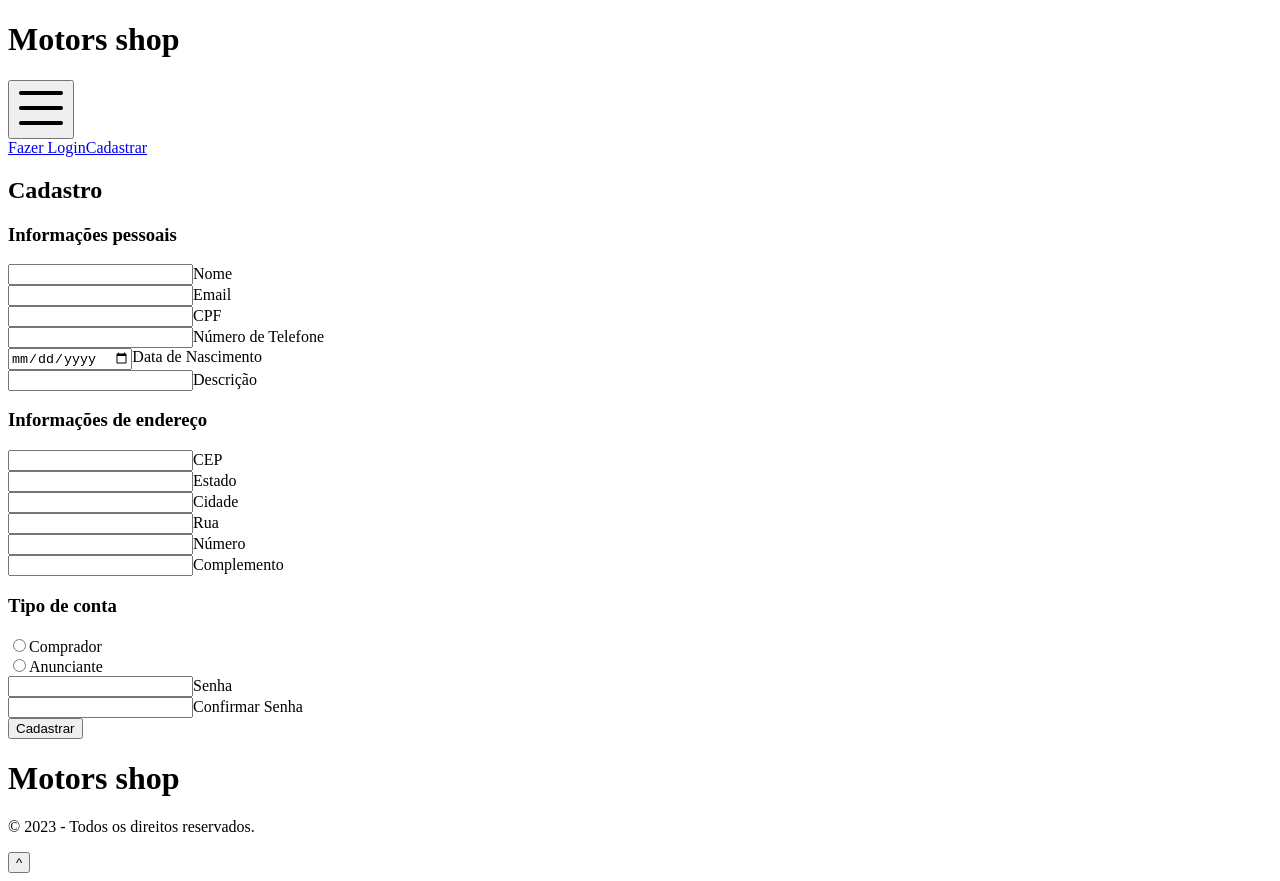
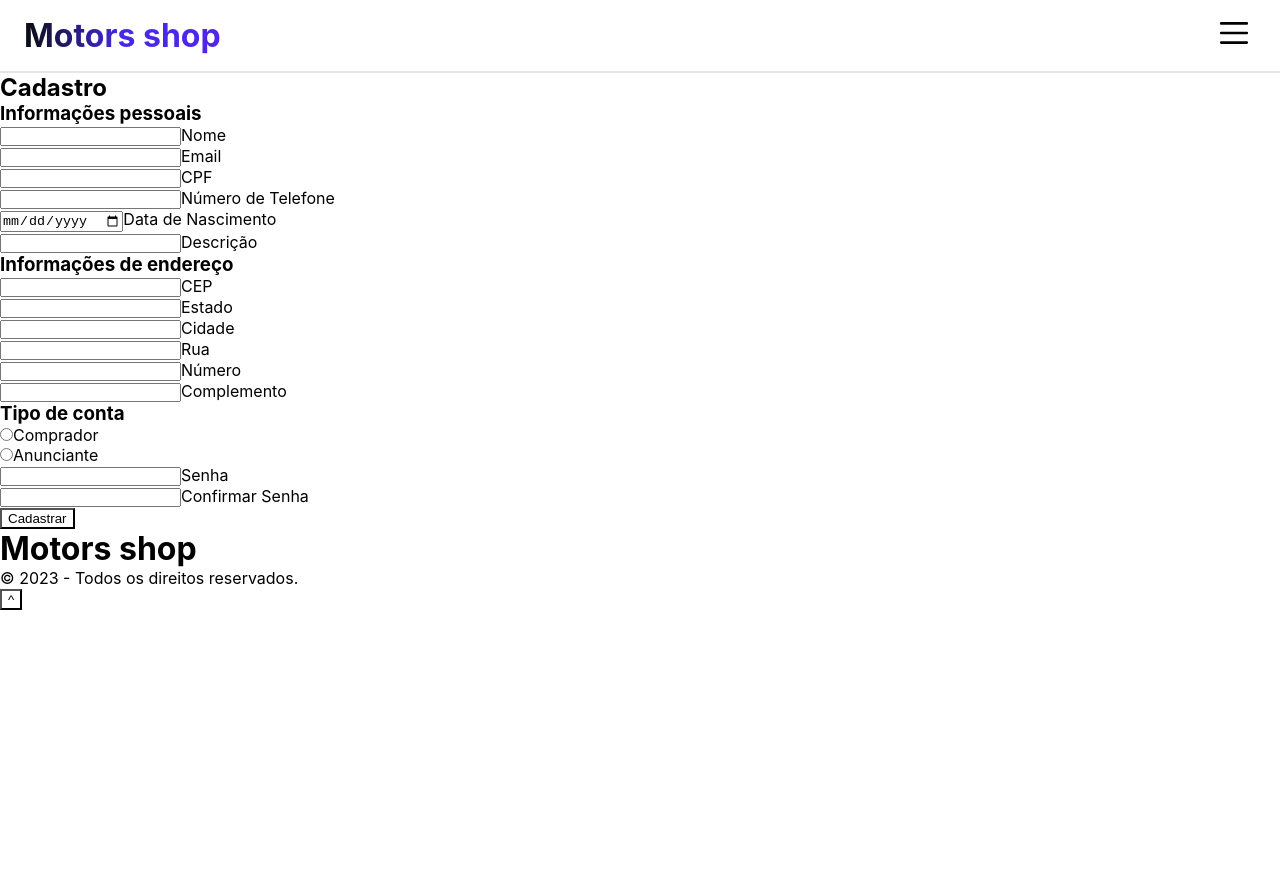
Before and after one commit to Kenzie-Academy-Brasil-Developers/Projeto-fullstack-m6-NayaraCSM, a React (Vite) app in the folder front/: page /register in a window 1280 px wide. After the commit the page ends 800 px from the top, so only its background shows below. Built offline with nearby package versions, Linux system fonts and the light colour scheme.

Commit message:
feat: style of header

```diff
--- a/front/src/App.tsx
+++ b/front/src/App.tsx
@@ -1,9 +1,16 @@
+import { UserProvider } from "./providers/UserContext/UserContext";
 import { RoutesMain } from "./routes/RoutesMain";
+import GlobalStyle from "./styles/GlobalStyle";
 
 function App() {
   return (
-    <RoutesMain />
-  )
+    <>
+      <GlobalStyle />
+      <UserProvider>
+        <RoutesMain />
+      </UserProvider>
+    </>
+  );
 }
 
 export default App;
--- a/front/src/componets/Header/HeaderPublic/HeaderRoutePublic.tsx
+++ b/front/src/componets/Header/HeaderPublic/index.tsx
@@ -1,7 +1,8 @@
-
 import { useState } from "react";
 import menu from "../../../assets/icon-menu.svg";
+import close from "../../../assets/icon-close.svg";
 import NavebarRoutePublic from "../Navbar/NavbarRoutePublic";
+import { Header, Menu, MenuMobile } from "../styled";
 
 const HeaderRoutePublic = (): JSX.Element => {
   const [open, setOpen] = useState(false);
@@ -11,21 +12,25 @@ const HeaderRoutePublic = (): JSX.Element => {
   };
 
   return (
-    <header>
+    <Header>
       <h1>Motors shop</h1>
-      <div className="menu-mobile">
+      <MenuMobile>
         <button
           onClick={OpenMenu}
           aria-label={!open ? "Abrir Menu" : "Fechar Menu"}
         >
-          {!open ? <img src={menu} /> : "x"}
+          {!open ? (
+            <img src={menu} id="open" />
+          ) : (
+            <img src={close} id="close" />
+          )}
         </button>
         {open ? <NavebarRoutePublic /> : ""}
-      </div>
-      <div className="menu">
+      </MenuMobile>
+      <Menu>
         <NavebarRoutePublic />
-      </div>
-    </header>
+      </Menu>
+    </Header>
   );
 };
 
--- a/front/src/componets/Header/Navbar/NavbarRoutePublic.tsx
+++ b/front/src/componets/Header/Navbar/NavbarRoutePublic.tsx
@@ -1,12 +1,13 @@
-import { Link } from "react-router-dom"
+import { Link } from "react-router-dom";
+import { Nav } from "../styled";
 
 const NavebarRoutePublic = () => {
-    return (
-        <nav>
-        <Link to="/login">Fazer Login</Link>
-        <Link to="/register">Cadastrar</Link>
-      </nav>
-    )
-}
+  return (
+    <Nav>
+      <Link to="/login" className="button-login">Fazer Login</Link>
+      <Link to="/register" className="button-register">Cadastrar</Link>
+    </Nav>
+  );
+};
 
-export default NavebarRoutePublic
+export default NavebarRoutePublic;
--- /dev/null
+++ b/front/src/componets/Header/styled.ts
@@ -0,0 +1,62 @@
+import styled from "styled-components";
+
+export const Header = styled.header`
+  padding: 1rem 1.5rem;
+  width: 100%;
+  height: 100%;
+  display: flex;
+  justify-content: space-between;
+  border-bottom: 2px solid rgba(0, 0, 0, 0.1);
+  h1 {
+    background-image: linear-gradient(to right, #080d0d, #4529e6, #5126ea);
+    background-clip: text;
+    -webkit-background-clip: text;
+    color: transparent;
+  }
+`;
+
+export const MenuMobile = styled.div`
+  button {
+    border: 0;
+  }
+  img {
+    width: 2rem;
+    height: 2rem;
+  }
+`;
+
+export const Menu = styled.div`
+  display: none;
+  button {
+    width: 3rem;
+    height: 3rem;
+  }
+`;
+
+export const Nav = styled.nav`
+  display: flex;
+  flex-direction: column;
+  position: absolute;
+  padding: 2rem 1.5rem;
+  gap: 20px;
+  right: 0;
+  left: 0;
+  background-color: var(--color-white-fixed);
+  border-bottom: 2px solid rgba(0, 0, 0, 0.2);
+  .button-login {
+    text-decoration: none;
+    color: inherit;
+    cursor: poiter;
+  }
+  .button-register {
+    width: 100%;
+    text-align: center;
+    border: 1px solid var(--color-grey-3);
+    border-radius: 4px;
+    padding: 10px;
+    display: inline-block;
+    text-decoration: none;
+    color: inherit;
+    cursor: poiter;
+  }
+`;
--- a/front/src/pages/AnouncementPage/index.tsx
+++ b/front/src/pages/AnouncementPage/index.tsx
@@ -2,7 +2,7 @@ import { useEffect, useState } from "react";
 import { api } from "../../services/api";
 import { Link, useParams } from "react-router-dom";
 import { IAnouncement, IImage } from "../HomePage";
-import HeaderRoutePublic from "../../componets/Header/HeaderPublic/HeaderRoutePublic";
+import HeaderRoutePublic from "../../componets/Header/HeaderPublic";
 import CardComment from "../../componets/CardComment";
 import Footer from "../../componets/Footer";
 
--- a/front/src/pages/HomePage/index.tsx
+++ b/front/src/pages/HomePage/index.tsx
@@ -1,7 +1,7 @@
 import { useEffect, useState } from "react";
 import { api } from "../../services/api";
 import { Link } from "react-router-dom";
-import HeaderRoutePublic from "../../componets/Header/HeaderPublic/HeaderRoutePublic";
+import HeaderRoutePublic from "../../componets/Header/HeaderPublic";
 import car from "../../assets/Photo.svg";
 import CardAnouncement from "../../componets/CardAnouncement";
 import Footer from "../../componets/Footer";
--- a/front/src/pages/LoginPage/index.tsx
+++ b/front/src/pages/LoginPage/index.tsx
@@ -2,7 +2,7 @@ import { zodResolver } from "@hookform/resolvers/zod";
 import { TLoginData, loginSchema } from "./validator";
 import { useAuth } from "../../hooks/useAuth";
 import { useForm } from "react-hook-form";
-import HeaderRoutePublic from "../../componets/Header/HeaderPublic/HeaderRoutePublic";
+import HeaderRoutePublic from "../../componets/Header/HeaderPublic";
 import Input from "../../componets/Input";
 import Footer from "../../componets/Footer";
 
--- a/front/src/pages/RegisterPage/index.tsx
+++ b/front/src/pages/RegisterPage/index.tsx
@@ -2,7 +2,7 @@ import { zodResolver } from "@hookform/resolvers/zod";
 import { useAuth } from "../../hooks/useAuth";
 import { useForm } from "react-hook-form";
 import { TRegisterData, registerSchema } from "./validator";
-import HeaderRoutePublic from "../../componets/Header/HeaderPublic/HeaderRoutePublic";
+import HeaderRoutePublic from "../../componets/Header/HeaderPublic";
 import Input from "../../componets/Input";
 import Footer from "../../componets/Footer";
 
--- a/front/src/pages/UserPage/index.tsx
+++ b/front/src/pages/UserPage/index.tsx
@@ -2,7 +2,7 @@ import { useEffect, useState } from "react";
 import { Link, useParams } from "react-router-dom";
 import { api } from "../../services/api";
 import { IImage } from "../HomePage";
-import HeaderRoutePublic from "../../componets/Header/HeaderPublic/HeaderRoutePublic";
+import HeaderRoutePublic from "../../componets/Header/HeaderPublic";
 import CardAnouncementUser from "../../componets/CardAnouncement/CardAnouncementUser";
 import Footer from "../../componets/Footer";
 
--- a/front/src/styles/GlobalStyle.ts
+++ b/front/src/styles/GlobalStyle.ts
@@ -7,17 +7,17 @@ export default createGlobalStyle`
     --color-brand-3: #80A6F0;
     --color-brand-4: #EDEAFD;
 
-    --color-gray-0: #080D0D;
-    --color-gray-1: #212529;
-    --color-gray-2: #495057;
-    --color-gray-3: #868E96;
-    --color-gray-4: #ADB5BD;
-    --color-gray-5: #CED4DA;
-    --color-gray-6: #DEE2E6;
-    --color-gray-7: #E9ECEF;
-    --color-gray-8: #F1F3F5;
-    --color-gray-9: #F8F9FA;
-    --color-gray-10: #FDFDFD;
+    --color-grey-0: #080D0D;
+    --color-grey-1: #212529;
+    --color-grey-2: #495057;
+    --color-grey-3: #868E96;
+    --color-grey-4: #ADB5BD;
+    --color-grey-5: #CED4DA;
+    --color-grey-6: #DEE2E6;
+    --color-grey-7: #E9ECEF;
+    --color-grey-8: #F1F3F5;
+    --color-grey-9: #F8F9FA;
+    --color-grey-10: #FDFDFD;
     --color-white-fixed: #FFFFFF;
 
     --color-alert-1: #CD2B31;
@@ -100,9 +100,6 @@ export default createGlobalStyle`
     --input-label-font-weight: 500;
     --input-label-font-size: 14px;
 
-    fonts: {
-      body: '"Inter", sans-serif',
-    },
   }
 
 
@@ -116,9 +113,13 @@ export default createGlobalStyle`
   body,html{
     width: 100vw;
     height: 100vh;
+    font-family: 'Inter', sans-serif;
   }
 
   button {
-    cursor: pointer;
+    background: transparent;
+    cursor: default;
+    padding: 1px 6px;
+    text-align: center;
   }
 `;
```
Also changed, not shown: front/src/assets/icon-close.svg (added), front/src/componets/Header/HeaderPrivate/index.tsx (renamed from front/src/componets/Header/HeaderPrivate/HeaderRoutePrivate.tsx).
